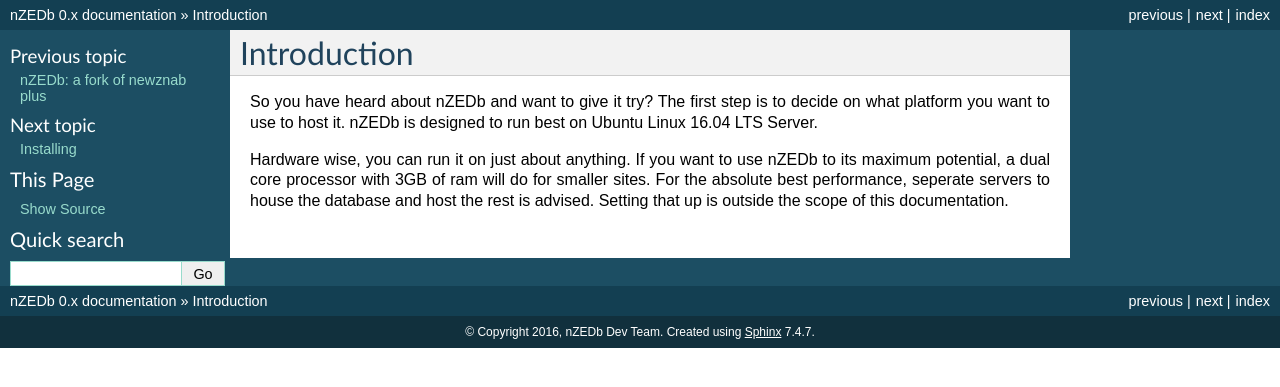
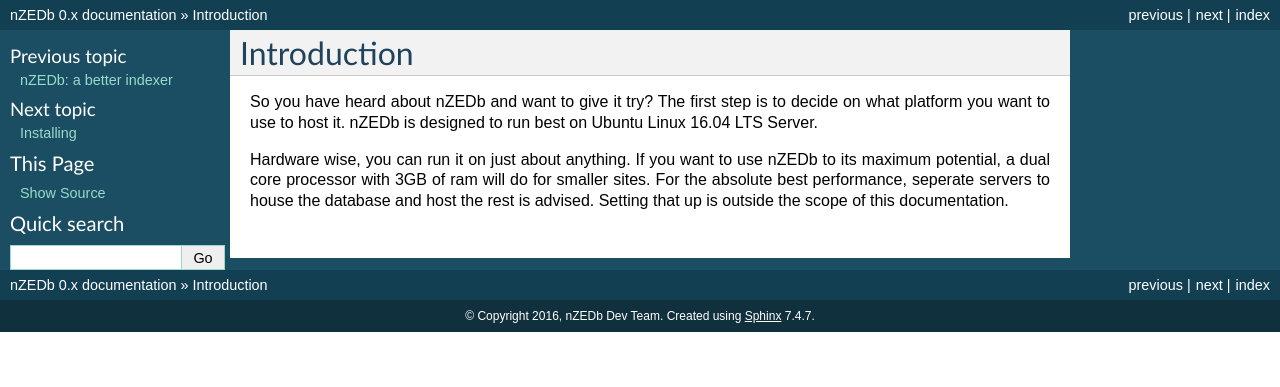
Before and after one commit to nZEDb/nZEDb_Docs, a Sphinx documentation site: the page built from source/introduction.rst, in a window 1280 px wide. Shown: the top 387 px of the page. Built offline with Sphinx 7.4.7, drawn with Linux system fonts in a browser that asks for light colours; pages that are not in the unit, such as notebooks, are missing from menus.

Commit message:
Update index.rst

```diff
--- a/source/index.rst
+++ b/source/index.rst
@@ -1,17 +1,17 @@
 .. _index:
 
-nZEDb: a fork of newznab plus
-=============================
+nZEDb: a better indexer
+=======================
 
 
 nZEDb Documentation
 -------------------
 
 .. toctree::
-   :maxdepth: 3
+   :maxdepth: 2
 
    introduction
    guides/installing
-   guides/general_guides
+   guides/general
    license
    help
```
